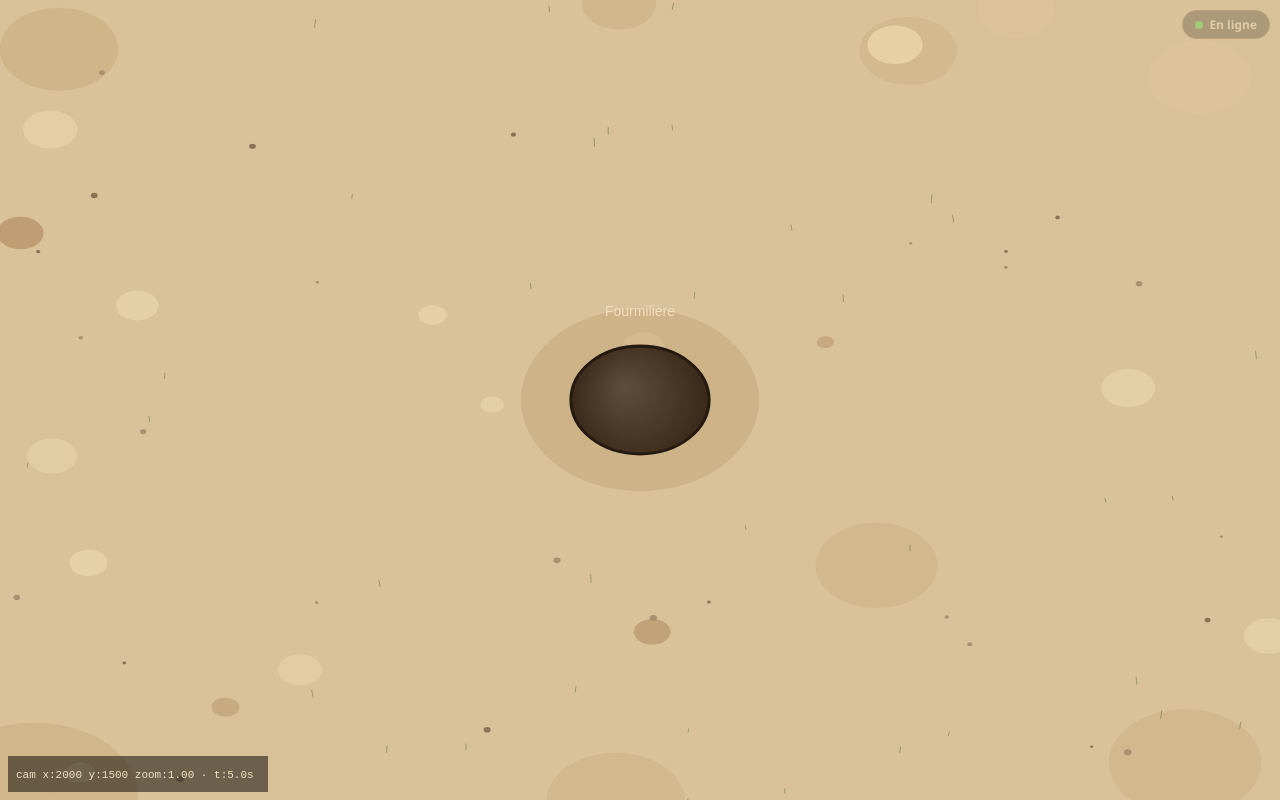
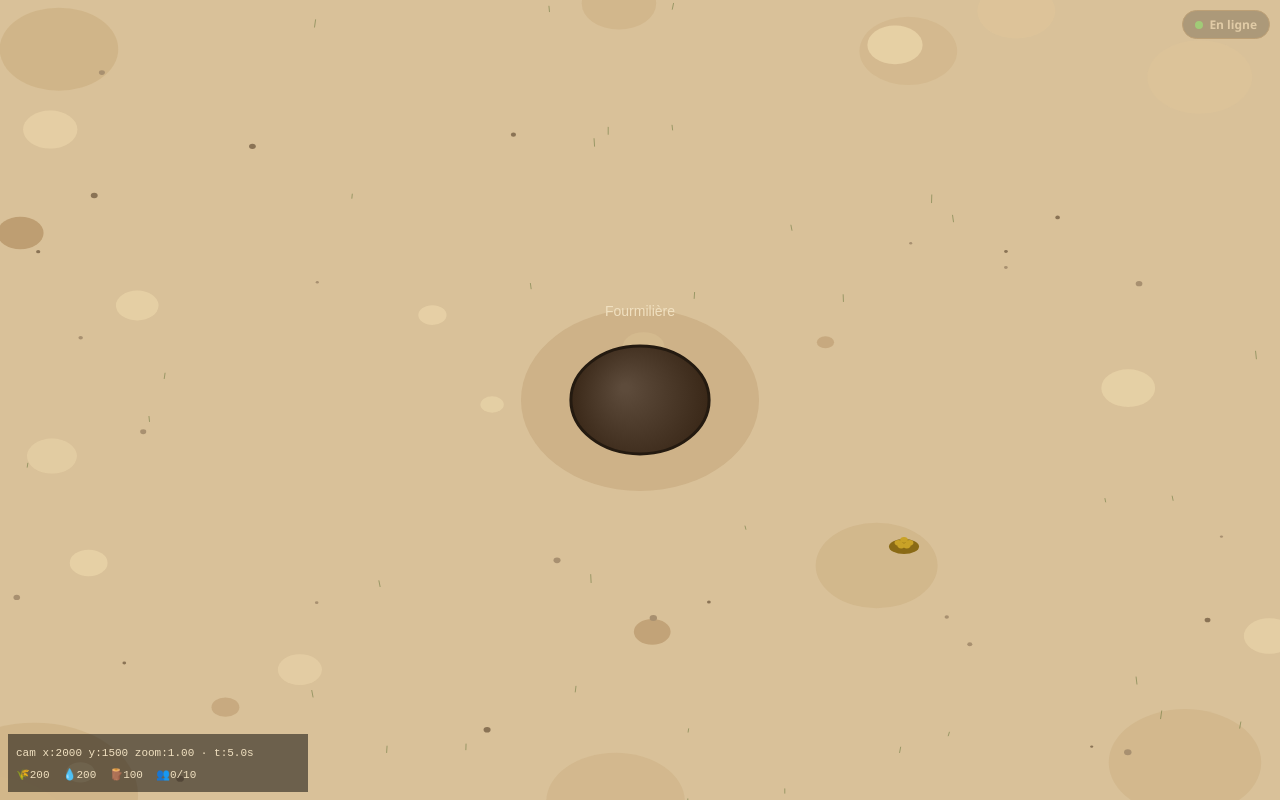
Before and after one commit to Stephane1972/Fourmizred, a plain HTML site: page index.html in a window 1280 px wide. Drawn offline with Linux system fonts and the light colour scheme.

Commit message:
VAGUE 4 : noeuds de ressources sur la carte (nourriture, eau, materiaux) avec rendu distinct par type

```diff
--- a/index.html
+++ b/index.html
@@ -42,6 +42,7 @@
 <script src="js/state.js"></script>
 <script src="js/camera.js"></script>
 <script src="js/input.js"></script>
+<script src="js/resources.js"></script>
 <script src="js/renderer.js"></script>
 <script src="js/main.js"></script>
 </body>
--- a/js/main.js
+++ b/js/main.js
@@ -125,6 +125,7 @@ function boucle(horodatageActuel) {
 enregistrerServiceWorker();
 majStatutReseau();
 genererTerrain();
+genererRessources();
 initialiserInput();
 requestAnimationFrame(boucle);
 
--- a/js/renderer.js
+++ b/js/renderer.js
@@ -180,6 +180,11 @@ function rendreScene(temps) {
   ctx.lineWidth = 4 / etat.camera.zoom;
   ctx.strokeRect(0, 0, etat.carte.largeur, etat.carte.hauteur);
 
+  for (const noeud of noeudsRessource) {
+    if (noeud.x < zone.x1 || noeud.x > zone.x2 || noeud.y < zone.y1 || noeud.y > zone.y2) continue;
+    dessinerNoeudRessource(ctx, noeud);
+  }
+
   dessinerFourmiliere(ctx, temps);
   mettreAJourEtDessinerRetoursTactiles(ctx, temps.delta);
 
@@ -192,12 +197,19 @@ function rendreScene(temps) {
 // caché derrière une option une fois l'interface réelle (ui.js) en place.
 function dessinerSurcoucheDebug(temps) {
   ctx.fillStyle = 'rgba(0,0,0,0.5)';
-  ctx.fillRect(8, canvas.height - 44, 260, 36);
+  ctx.fillRect(8, canvas.height - 66, 300, 58);
   ctx.fillStyle = '#f0e0c0';
   ctx.font = '11px monospace';
   ctx.textAlign = 'left';
   ctx.fillText(
     `cam x:${Math.round(etat.camera.x)} y:${Math.round(etat.camera.y)} zoom:${etat.camera.zoom.toFixed(2)} · t:${temps.total.toFixed(1)}s`,
+    16, canvas.height - 44
+  );
+  // Stock de ressources — provisoire, remplacé par une vraie barre
+  // d'interface (ui.js) à une prochaine vague.
+  const r = etat.ressources;
+  ctx.fillText(
+    `🌾${formaterNombre(r.nourriture)}  💧${formaterNombre(r.eau)}  🪵${formaterNombre(r.materiaux)}  👥${r.population}/${r.populationMax}`,
     16, canvas.height - 22
   );
 }
--- /dev/null
+++ b/js/resources.js
@@ -0,0 +1,123 @@
+// ===========================================================
+// RESOURCES — nœuds de ressources récoltables posés sur la carte
+// (nourriture, eau, matériaux). Les phéromones et la population ne
+// sont pas des nœuds sur la carte : elles vivent uniquement dans
+// `etat.ressources` (voir state.js) et seront gérées par
+// buildings.js / units.js aux prochaines vagues.
+//
+// À cette vague, les nœuds sont uniquement posés et affichés — la
+// récolte réelle (une unité qui vient prélever dedans) arrivera avec
+// units.js.
+// ===========================================================
+
+const TYPES_RESSOURCE = {
+  nourriture: {
+    label: 'Graines',
+    quantiteBase: 300,
+    couleurPrincipale: '#c9a227',
+    couleurAccent: '#8a6a15'
+  },
+  eau: {
+    label: 'Point d\'eau',
+    quantiteBase: 500,
+    couleurPrincipale: '#3a7ca8',
+    couleurAccent: '#1f4a63'
+  },
+  materiaux: {
+    label: 'Brindilles',
+    quantiteBase: 250,
+    couleurPrincipale: '#8a6a45',
+    couleurAccent: '#5a4428'
+  }
+};
+
+const noeudsRessource = [];
+
+// Distance minimale à respecter par rapport à la fourmilière, pour ne
+// pas faire apparaître un nœud directement dessus.
+const DISTANCE_MIN_FOURMILIERE = 220;
+
+function genererRessources() {
+  const { largeur, hauteur } = etat.carte;
+  const densite = (largeur * hauteur) / (3000 * 2000);
+
+  ajouterNoeuds('nourriture', Math.round(10 * densite));
+  ajouterNoeuds('eau', Math.round(5 * densite));
+  ajouterNoeuds('materiaux', Math.round(8 * densite));
+}
+
+function ajouterNoeuds(type, quantite) {
+  const def = TYPES_RESSOURCE[type];
+  for (let i = 0; i < quantite; i++) {
+    let x, y, essais = 0;
+    do {
+      x = 150 + Math.random() * (etat.carte.largeur - 300);
+      y = 150 + Math.random() * (etat.carte.hauteur - 300);
+      essais++;
+    } while (distance(x, y, fourmiliere.x, fourmiliere.y) < DISTANCE_MIN_FOURMILIERE && essais < 20);
+
+    noeudsRessource.push({
+      type,
+      x, y,
+      quantite: def.quantiteBase,
+      quantiteInitiale: def.quantiteBase,
+      // Petite variation visuelle par nœud, pour que deux nœuds du
+      // même type ne soient jamais parfaitement identiques à l'écran
+      variationTaille: nombreAleatoire(0.85, 1.2),
+      angleVariation: nombreAleatoire(0, Math.PI * 2)
+    });
+  }
+}
+
+// ---------------------------------------------------------
+// RENDU d'un nœud de ressource — appelé par renderer.js
+// ---------------------------------------------------------
+function dessinerNoeudRessource(ctx, noeud) {
+  if (noeud.quantite <= 0) return;
+  const def = TYPES_RESSOURCE[noeud.type];
+  const echelle = (0.4 + 0.6 * (noeud.quantite / noeud.quantiteInitiale)) * noeud.variationTaille;
+
+  if (noeud.type === 'eau') {
+    ctx.fillStyle = def.couleurAccent;
+    ctx.beginPath();
+    ctx.ellipse(noeud.x, noeud.y, 22 * echelle, 15 * echelle, 0, 0, Math.PI * 2);
+    ctx.fill();
+    ctx.fillStyle = def.couleurPrincipale;
+    ctx.beginPath();
+    ctx.ellipse(noeud.x, noeud.y, 18 * echelle, 12 * echelle, 0, 0, Math.PI * 2);
+    ctx.fill();
+    // Reflet
+    ctx.fillStyle = 'rgba(255,255,255,0.35)';
+    ctx.beginPath();
+    ctx.ellipse(noeud.x - 5 * echelle, noeud.y - 4 * echelle, 5 * echelle, 2.5 * echelle, 0, 0, Math.PI * 2);
+    ctx.fill();
+    return;
+  }
+
+  if (noeud.type === 'materiaux') {
+    ctx.strokeStyle = def.couleurPrincipale;
+    ctx.lineWidth = 2.5 * echelle;
+    for (let i = 0; i < 4; i++) {
+      const a = noeud.angleVariation + i * 0.7;
+      const long = 12 * echelle;
+      ctx.beginPath();
+      ctx.moveTo(noeud.x - Math.cos(a) * long, noeud.y - Math.sin(a) * long * 0.5);
+      ctx.lineTo(noeud.x + Math.cos(a) * long, noeud.y + Math.sin(a) * long * 0.5);
+      ctx.stroke();
+    }
+    return;
+  }
+
+  // Nourriture : petit amas de graines
+  ctx.fillStyle = def.couleurAccent;
+  ctx.beginPath();
+  ctx.ellipse(noeud.x, noeud.y + 2 * echelle, 16 * echelle, 8 * echelle, 0, 0, Math.PI * 2);
+  ctx.fill();
+  ctx.fillStyle = def.couleurPrincipale;
+  const positions = [[-6, -2], [0, -5], [6, -2], [-3, 1], [3, 1]];
+  for (const [dx, dy] of positions) {
+    ctx.beginPath();
+    ctx.ellipse(noeud.x + dx * echelle, noeud.y + dy * echelle, 4 * echelle, 3 * echelle, 0, 0, Math.PI * 2);
+    ctx.fill();
+  }
+}
--- a/sw.js
+++ b/sw.js
@@ -19,7 +19,7 @@ const BASE_PATH = "/Fourmizred/";
 // Nom de cache versionné : changez ce numéro à chaque mise à jour
 // des fichiers précachés pour que les anciens visiteurs récupèrent
 // la nouvelle version au lieu de rester bloqués sur un cache périmé.
-const CACHE_NAME = "ant-commander-cache-v3";
+const CACHE_NAME = "ant-commander-cache-v4";
 
 // Liste de tout ce qui doit être disponible hors ligne. Les chemins
 // sont exprimés relativement à BASE_PATH, jamais en absolu codé en
@@ -37,6 +37,7 @@ const FICHIERS_A_PRECACHER = [
   "js/state.js",
   "js/camera.js",
   "js/input.js",
+  "js/resources.js",
   "js/renderer.js",
   "js/main.js",
   "assets/icons/icon-192.png",
```
Also changed, not shown: README.md.
